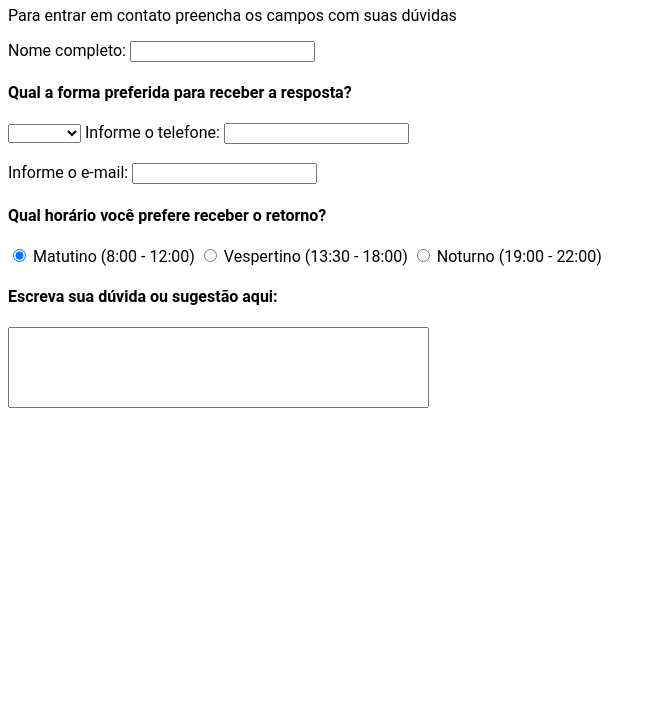
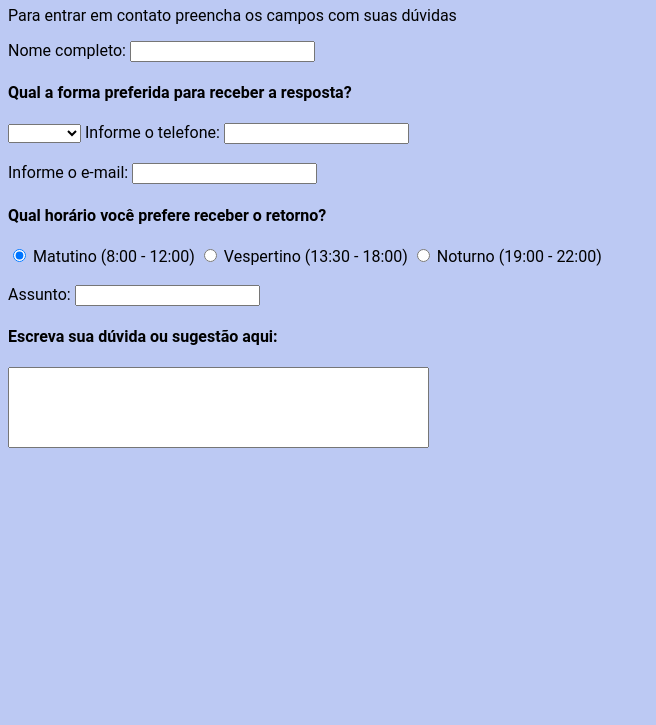
Before and after one commit to vinirteixeira/Projeto_git, a plain HTML site: page Trabalho HTML/contato.html in a window 1280 px wide. Shown: the part 75-800 px from the top of the page, without its empty margins (0-656 px from the left). Drawn offline with Linux system fonts and the light colour scheme.

Commit message:
trabalho html

```diff
--- a/Trabalho HTML/contato.html
+++ b/Trabalho HTML/contato.html
@@ -31,7 +31,9 @@
         <input type="radio" name="opcao" checked> Matutino (8:00 - 12:00)
         <input type="radio" name="opcao"> Vespertino (13:30 - 18:00)
         <input type="radio" name="opcao"> Noturno (19:00 - 22:00)
-
+        <br><br>
+        <label>Assunto:</label>
+        <input type="text" name="Assunto">
         <h4>Escreva sua dúvida ou sugestão aqui:</h4>
                 <textarea
                             placeholder="Digite aqui"
--- a/Trabalho HTML/css/style.css
+++ b/Trabalho HTML/css/style.css
@@ -81,3 +81,8 @@ aside {
     font-style: italic;
     background-color: lightgray;
   }
+
+  body {
+    background-color: rgb(188, 201, 243);
+
+  }
```
Also changed, not shown: Trabalho HTML/home.html (+1 -1 lines), Trabalho HTML/css/testecss.css (added), 1 other file.
